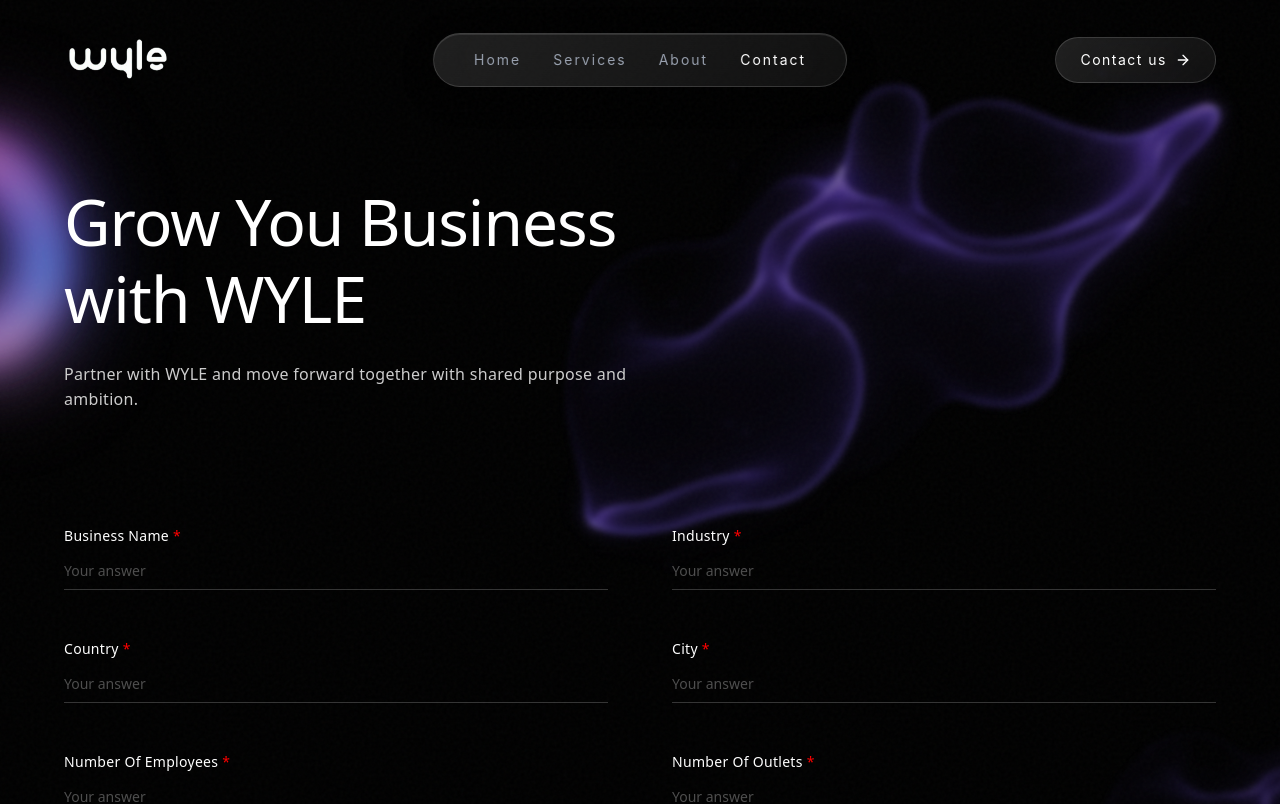
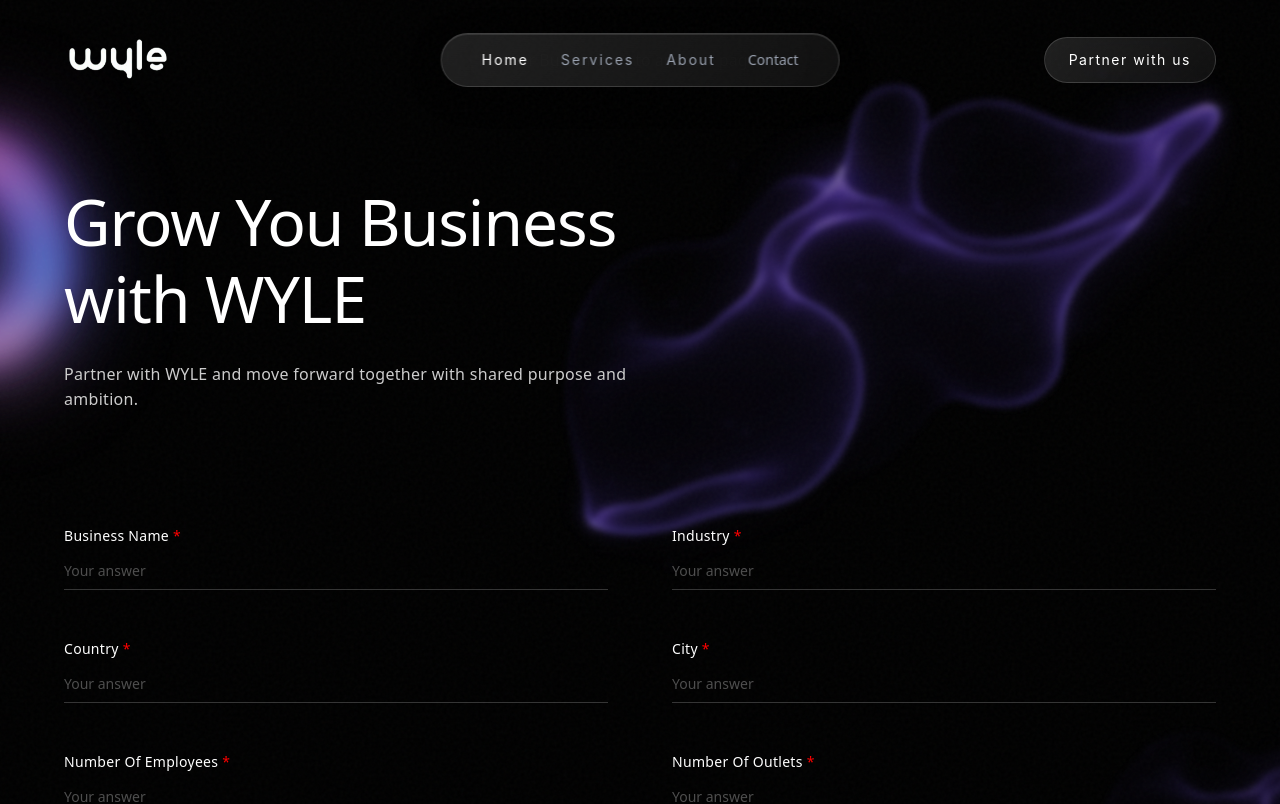
Before and after one commit to omyadav-wyle/the-wyle-web, a React (Vite) app: page /contact in a window 1280 px wide. Shown: the top 804 px of the page. Built offline with nearby package versions, Linux system fonts and the light colour scheme.

Commit message:
1)  Unifed navigation 2) Fixed laeblings in navigation 3) Scroll to Contact section

```diff
--- a/src/App.tsx
+++ b/src/App.tsx
@@ -1,7 +1,7 @@
-import { BrowserRouter as Router, Routes, Route } from 'react-router-dom';
+import { BrowserRouter as Router, Routes, Route, useLocation } from 'react-router-dom';
 import { HeroSection } from './components/HeroSection';
 import { CloneWithConscience } from './components/CloneWithConscience';
-import { FragmentedReality } from './components/FragmentedReality';
+import { GradientWave } from './components/GradientWave';
 import { ContactSection } from './components/ContactSection';
 import { MapSection } from './components/MapSection';
 import { Footer } from './components/Footer';
@@ -9,21 +9,47 @@
 import { About } from './components/About';
 import { Services } from './components/Services';
 import { Contact } from './components/Contact';
-import { ProblemSection } from './components/ProblemSection';
+import { useEffect } from 'react';
 
-function HomePage() {
+
+
+  function HomePage() {
+  const location = useLocation();
+
+  useEffect(() => {
+   if (location.state?.scrollToContact) {
+      const contactSection = document.getElementById('contact');
+      if (contactSection) {
+        contactSection.scrollIntoView({ behavior: 'smooth' });
+      }
+    }
+  }, [location]);
+
   return (
     <div className="relative w-full" style={{ background: '#000000' }}>
-      {/* HERO SECTION */}
+      {/* HERO SECTION
       <HeroSection />
 
-      {/* ADDITIONAL SECTIONS */}
+      {/* ADDITIONAL SECTIONS *
       <FloatingUISection />
-      <ProblemSection/>
       <CloneWithConscience />
-      <FragmentedReality />
-      {/* <GradientWave /> */}
-      <ContactSection />
+      <GradientWave />
+      <div id="contact">
+        <ContactSection />
+      </div>
+      <MapSection />
+      <Footer />
+    </div> */}
+    {/* <div className="relative w-full" style={{ background: '#000000' }}> */}
+      <HeroSection />
+      <FloatingUISection />
+      <CloneWithConscience />
+      <GradientWave />
+
+      <div id="contact">
+        <ContactSection />
+      </div>
+
       <MapSection />
       <Footer />
     </div>
--- a/src/components/About.tsx
+++ b/src/components/About.tsx
@@ -5,6 +5,7 @@
 import waveImage from 'figma:asset/1aac5d74c3a8da7e05fea7551c55919bdf99ce39.png';
 import { Footer } from './Footer';
 import React from 'react';
+import { Navigation } from './Navigation';
 
 export function About() {
   const teamMembers = [
@@ -420,44 +421,7 @@
       />
 
       {/* Top Navigation */}
-      <nav className="relative z-50 flex items-center justify-between px-16 pt-8">
-        {/* Logo */}
-        <Link to="/">
-          <div className="text-white text-3xl tracking-tight" style={{ fontFamily: 'Varela Round, system-ui, sans-serif' }}>
-            <img src={logoImage} alt="wyle" className="h-14" style={{ marginLeft: '-8px' }} />
-          </div>
-        </Link>
-
-        {/* Center Navigation - Glassmorphism */}
-        <div className="absolute left-1/2 transform -translate-x-1/2 flex items-center gap-8 px-10 py-4 rounded-full"
-             style={{
-               background: 'linear-gradient(135deg, rgba(255,255,255,0.12), rgba(255,255,255,0.06))',
-               backdropFilter: 'blur(30px)',
-               border: '1px solid rgba(255,255,255,0.15)',
-               boxShadow: '0 8px 32px rgba(0,0,0,0.3), inset 0 1px 0 rgba(255,255,255,0.1)',
-             }}>
-          <Link to="/" className="text-gray-400 text-sm transition-opacity hover:opacity-80" style={{ fontFamily: 'Inter, system-ui, sans-serif', letterSpacing: '2px' }}>Home</Link>
-          <Link to="/services" className="text-gray-400 text-sm transition-opacity hover:opacity-80" style={{ fontFamily: 'Inter, system-ui, sans-serif', letterSpacing: '2px' }}>Services</Link>
-          <Link to="/about" className="text-white text-sm transition-opacity hover:opacity-80" style={{ fontFamily: 'Inter, system-ui, sans-serif', letterSpacing: '2px' }}>About</Link>
-          <Link to="/contact" className="text-gray-400 text-sm transition-opacity hover:opacity-80" style={{ fontFamily: 'Inter, system-ui, sans-serif', letterSpacing: '2px' }}>Contact</Link>
-        </div>
-
-        {/* Right - Contact us button */}
-        <a
-          href="#contact"
-          className="px-6 py-3 rounded-full text-sm transition-opacity hover:opacity-80"
-          style={{
-            background: 'linear-gradient(135deg, rgba(255,255,255,0.12), rgba(255,255,255,0.06))',
-            backdropFilter: 'blur(30px)',
-            border: '1px solid rgba(255,255,255,0.15)',
-            color: '#FFFFFF',
-            fontFamily: 'Inter, system-ui, sans-serif',
-            letterSpacing: '1.5px',
-          }}
-        >
-          Contact us
-        </a>
-      </nav>
+      <Navigation/>
 
       {/* Hero Section - The People Behind the Flow */}
       <section className="relative pt-32 pb-24 overflow-hidden">
--- a/src/components/Contact.tsx
+++ b/src/components/Contact.tsx
@@ -6,6 +6,7 @@
 import { ArrowRight } from 'lucide-react';
 import { useState } from 'react';
 import { motion } from 'motion/react';
+import { Navigation } from './Navigation';
 
 export function Contact() {
   const [formData, setFormData] = useState({
@@ -122,46 +123,7 @@
       />
 
       {/* Navigation */}
-      <nav className="relative z-50 flex items-center px-16 pt-8">
-        {/* Logo */}
-        <Link to="/">
-          <div className="text-white text-3xl tracking-tight" style={{ fontFamily: 'Varela Round, system-ui, sans-serif' }}>
-            <img src={logoImage} alt="wyle" className="h-14" style={{ marginLeft: '-8px' }} />
-          </div>
-        </Link>
-
-        {/* Center Navigation */}
-        <div className="absolute left-1/2 transform -translate-x-1/2 flex items-center gap-8 px-10 py-4 rounded-full"
-             style={{
-               background: 'linear-gradient(135deg, rgba(255,255,255,0.12), rgba(255,255,255,0.06))',
-               backdropFilter: 'blur(30px)',
-               border: '1px solid rgba(255,255,255,0.15)',
-               boxShadow: '0 8px 32px rgba(0,0,0,0.3), inset 0 1px 0 rgba(255,255,255,0.1)',
-             }}>
-          <Link to="/" className="text-gray-400 text-sm transition-opacity hover:opacity-80" style={{ fontFamily: 'Inter, system-ui, sans-serif', letterSpacing: '2px' }}>Home</Link>
-          <Link to="/services" className="text-gray-400 text-sm transition-opacity hover:opacity-80" style={{ fontFamily: 'Inter, system-ui, sans-serif', letterSpacing: '2px' }}>Services</Link>
-          <Link to="/about" className="text-gray-400 text-sm transition-opacity hover:opacity-80" style={{ fontFamily: 'Inter, system-ui, sans-serif', letterSpacing: '2px' }}>About</Link>
-          <Link to="/contact" className="text-white text-sm transition-opacity hover:opacity-80" style={{ fontFamily: 'Inter, system-ui, sans-serif', letterSpacing: '2px' }}>Contact</Link>
-        </div>
-
-        {/* Right - Contact us button */}
-        <Link
-          to="/contact"
-          className="ml-auto px-6 py-3 rounded-full text-sm transition-opacity hover:opacity-80 flex items-center gap-2"
-          style={{
-            background: 'linear-gradient(135deg, rgba(255,255,255,0.12), rgba(255,255,255,0.06))',
-            backdropFilter: 'blur(30px)',
-            border: '1px solid rgba(255,255,255,0.15)',
-            color: '#FFFFFF',
-            fontFamily: 'Inter, system-ui, sans-serif',
-            letterSpacing: '1.5px',
-          }}
-        >
-          Contact us
-          <ArrowRight className="w-4 h-4" />
-        </Link>
-      </nav>
-
+      <Navigation/>
       {/* Hero Section */}
       <section className="relative pt-24 pb-16 px-16">
         {/* Purple arc - left side */}
--- a/src/components/Navigation.tsx
+++ b/src/components/Navigation.tsx
@@ -1,9 +1,13 @@
-import { Link } from 'react-router-dom';
+
+import { Link, useNavigate } from 'react-router-dom';
 import logoImage from 'figma:asset/f8de8f3738c5bcb97304e439ce6aaac268588795.png';
 
 export function Navigation() {
+  const navigate = useNavigate();
+
+
   return (
-    <nav className="relative z-50 flex items-center px-16 pt-8">
+    <nav className="relative z-50 flex items-center justify-between px-16 pt-8">
       {/* Logo */}
       <div className="text-white text-3xl tracking-tight" style={{ fontFamily: 'Varela Round, system-ui, sans-serif' }}>
         <Link to="/">
@@ -12,18 +16,52 @@
       </div>
 
       {/* Center Navigation - Glassmorphism */}
-      <div className="absolute left-1/2 transform -translate-x-1/2 flex items-center gap-8 px-10 py-4 rounded-full"
-           style={{
-             background: 'linear-gradient(135deg, rgba(255,255,255,0.12), rgba(255,255,255,0.06))',
-             backdropFilter: 'blur(30px)',
-             border: '1px solid rgba(255,255,255,0.15)',
-             boxShadow: '0 8px 32px rgba(0,0,0,0.3), inset 0 1px 0 rgba(255,255,255,0.1)',
-           }}>
+      <div
+        className="absolute left-1/2 transform -translate-x-1/2 flex items-center gap-8 px-10 py-4 rounded-full"
+        style={{
+          background: 'linear-gradient(135deg, rgba(255,255,255,0.12), rgba(255,255,255,0.06))',
+          backdropFilter: 'blur(30px)',
+          border: '1px solid rgba(255,255,255,0.15)',
+          boxShadow: '0 8px 32px rgba(0,0,0,0.3), inset 0 1px 0 rgba(255,255,255,0.1)',
+        }}
+      >
         <Link to="/" className="text-white text-sm transition-opacity hover:opacity-80" style={{ fontFamily: 'Inter, system-ui, sans-serif', letterSpacing: '2px' }}>Home</Link>
         <Link to="/services" className="text-gray-400 text-sm transition-opacity hover:opacity-80" style={{ fontFamily: 'Inter, system-ui, sans-serif', letterSpacing: '2px' }}>Services</Link>
         <Link to="/about" className="text-gray-400 text-sm transition-opacity hover:opacity-80" style={{ fontFamily: 'Inter, system-ui, sans-serif', letterSpacing: '2px' }}>About</Link>
-        <Link to="/contact" className="text-gray-400 text-sm transition-opacity hover:opacity-80" style={{ fontFamily: 'Inter, system-ui, sans-serif', letterSpacing: '2px' }}>Contact</Link>
+
+        {/* Contact now scrolls to HomePage contact section */}
+        {/* <button
+          onClick={scrollToContact}
+          className="text-gray-400 text-sm transition-opacity hover:opacity-80 bg-transparent border-none"
+          style={{ fontFamily: 'Inter, system-ui, sans-serif', letterSpacing: '2px' }}
+        >
+          Contact
+        </button> */}
+
+<button
+  onClick={() => navigate('/', { state: { scrollToContact: true } })}
+  className="text-gray-400 text-sm hover:opacity-80 bg-transparent border-none"
+>
+  Contact
+</button>
+
       </div>
+
+      Partner Button goes to another page
+      <Link
+        to="/Contact"
+        className="px-6 py-3 rounded-full text-sm transition-opacity hover:opacity-80"
+        style={{
+          background: 'linear-gradient(135deg, rgba(255,255,255,0.12), rgba(255,255,255,0.06))',
+          backdropFilter: 'blur(30px)',
+          border: '1px solid rgba(255,255,255,0.15)',
+          color: '#FFFFFF',
+          fontFamily: 'Inter, system-ui, sans-serif',
+          letterSpacing: '1.5px',
+        }}
+      >
+        Partner with us
+      </Link>
     </nav>
   );
 }
--- a/src/components/Services.tsx
+++ b/src/components/Services.tsx
@@ -7,6 +7,7 @@
 import imgImagePhotoroom35 from 'figma:asset/277c230f7e5017bbbad9cf38dfe00ac4f1e03c1d.png';
 import imgPurpleFlow from 'figma:asset/ce5a05e25e4ed19cbb4fd661fce25c8291906644.png';
 import { Footer } from './Footer';
+import { Navigation } from './Navigation';
 
 export function Services() {
   return (
@@ -93,44 +94,7 @@
       </div>
 
       {/* Navigation */}
-      <nav className="relative z-50 flex items-center justify-between px-16 pt-8 bg-black">
-        {/* Logo */}
-        <Link to="/">
-          <div className="text-white text-3xl tracking-tight" style={{ fontFamily: 'Varela Round, system-ui, sans-serif' }}>
-            <img src={logoImage} alt="wyle" className="h-14" style={{ marginLeft: '-8px' }} />
-          </div>
-        </Link>
-
-        {/* Center Navigation */}
-        <div className="absolute left-1/2 transform -translate-x-1/2 flex items-center gap-8 px-10 py-4 rounded-full"
-             style={{
-               background: 'linear-gradient(135deg, rgba(255,255,255,0.12), rgba(255,255,255,0.06))',
-               backdropFilter: 'blur(30px)',
-               border: '1px solid rgba(255,255,255,0.15)',
-               boxShadow: '0 8px 32px rgba(0,0,0,0.3), inset 0 1px 0 rgba(255,255,255,0.1)',
-             }}>
-          <Link to="/" className="text-gray-400 text-sm transition-opacity hover:opacity-80" style={{ fontFamily: 'Inter, system-ui, sans-serif', letterSpacing: '2px' }}>Home</Link>
-          <Link to="/services" className="text-white text-sm transition-opacity hover:opacity-80" style={{ fontFamily: 'Inter, system-ui, sans-serif', letterSpacing: '2px' }}>Services</Link>
-          <Link to="/about" className="text-gray-400 text-sm transition-opacity hover:opacity-80" style={{ fontFamily: 'Inter, system-ui, sans-serif', letterSpacing: '2px' }}>About</Link>
-          <Link to="/contact" className="text-gray-400 text-sm transition-opacity hover:opacity-80" style={{ fontFamily: 'Inter, system-ui, sans-serif', letterSpacing: '2px' }}>Contact</Link>
-        </div>
-
-        {/* Right - Contact us button */}
-        <a
-          href="#contact"
-          className="px-6 py-3 rounded-full text-sm transition-opacity hover:opacity-80"
-          style={{
-            background: 'linear-gradient(135deg, rgba(255,255,255,0.12), rgba(255,255,255,0.06))',
-            backdropFilter: 'blur(30px)',
-            border: '1px solid rgba(255,255,255,0.15)',
-            color: '#FFFFFF',
-            fontFamily: 'Inter, system-ui, sans-serif',
-            letterSpacing: '1.5px',
-          }}
-        >
-          Contact us
-        </a>
-      </nav>
+    <Navigation/>
 
       {/* Hero Section */}
       <section className="relative pt-32 pb-40 px-16 overflow-hidden">
```
